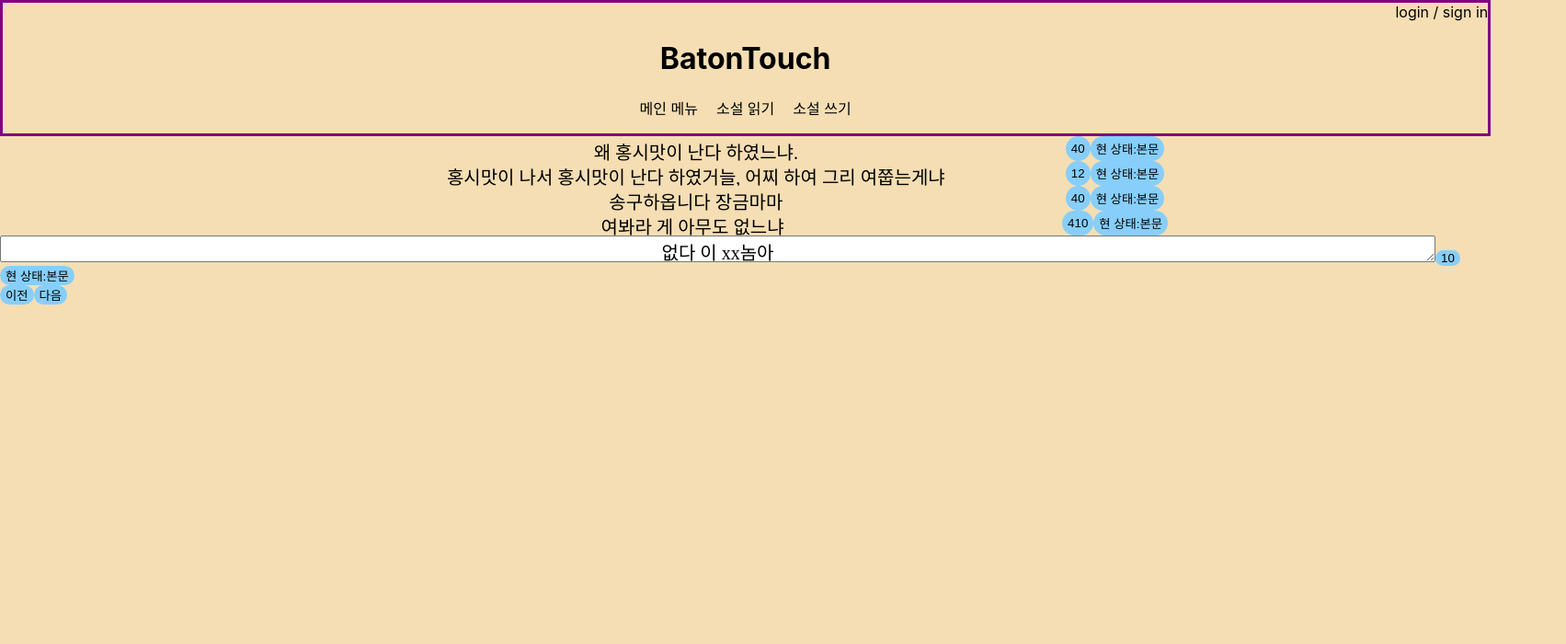
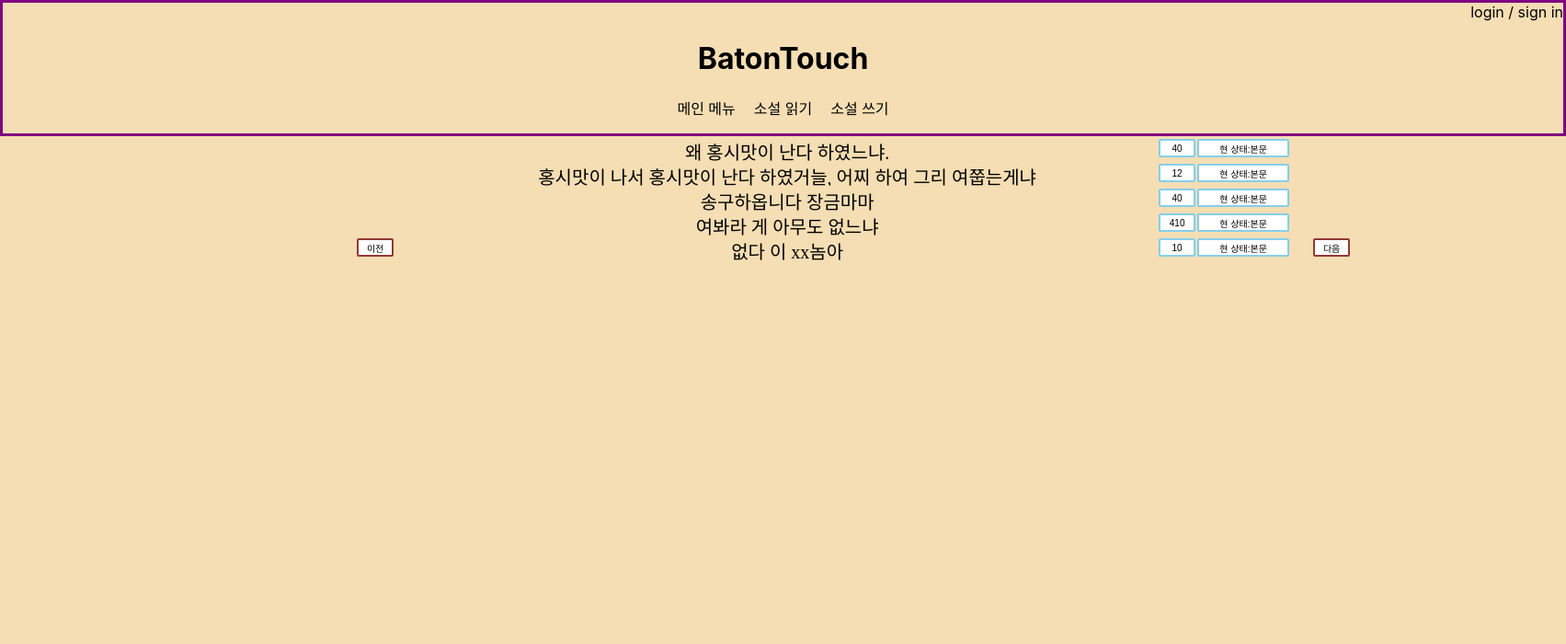
Before and after one commit to hagukin/BatonTouch, a React (Create React App) app in the folder 프론트엔드/프로토타입/my-app/: page /writeNovel in a window 1280 px wide. Shown: the top 700 px of the page at 92% size, 1703 px wide, since content can reach past the window. Built offline with nearby package versions, Linux system fonts and the light colour scheme.

Commit message:
css 추가, className과 id 다소 변경과 추가

```diff
--- a/프론트엔드/프로토타입/my-app/src/App.css
+++ b/프론트엔드/프로토타입/my-app/src/App.css
@@ -29,6 +29,20 @@ textarea {
   text-align: center;
 }
 
+button {
+  background-color: lightskyblue;
+  border-radius: 2px;
+  border: none;
+}
+
+.ShowNovel{
+  margin-left: 9%;
+}
+
+.VoteNovel{
+  margin-left: 9%;
+}
+
 .grid_container {
   height: 100%;
   display: grid;
@@ -49,7 +63,7 @@ textarea {
   display: flex;
   flex-flow: row nowrap;
   justify-content: center;
-  align-items: stretch;
+  align-items: center;
 }
 
 .comment_wrapper textarea {
@@ -63,18 +77,70 @@ textarea {
   display: flex;
   flex-flow: row nowrap;
   justify-content: center;
-  align-items: stretch;
+  align-items: center;
 }
 
 .user_comment_wrapper textarea {
-  flex-basis: 700px;
+  flex-basis: 800px;
   resize: none;
+  background-color: transparent;
+  border: none;
 }
 
-button {
-  background-color: lightskyblue;
-  border-radius: 15px;
+.recomm_btn{
+  font-size: 10px;
+  height: 20px;
+  width: 40px;
+  background-color: white;
+  border: solid  2px skyblue;
+  margin: 0 2px;
+}
+
+.change_write_mode_btn{
+  width: 100px;
+  font-size: 10px;
+  height: 20px;
+  background-color: white;
+  border: solid 2px skyblue;
+}
+
+.vote_novel_wrapper{
+  display: flex;
+  flex-flow: row nowrap;
+  justify-content: center;
+  align-items: center;
+  width: 1000px;
+}
+
+.vote_novel_wrapper textarea{
+  flex-basis: 800px;
+  resize: none;
+  background-color: transparent;
   border: none;
+}
+
+.vote_novel_tool_wrapper{
+  display: flex;
+  flex-flow: row nowrap;
+  justify-content: center;
+  align-items: center;
+}
+
+.search_cbox_btn{
+  font-size: 10px;
+  width: 40px;
+  height: 20px;
+  background-color: white;
+  border: solid 2px rgb(146, 55, 55);
+}
+
+#user_confirm_btn{
+  font-size: 10px;
+  height: 20px;
+  width: 40px;
+  background-color: white;
+  border: solid  2px skyblue;
+  margin: 0 2px;
 }
 
 #about {
--- a/프론트엔드/프로토타입/my-app/src/components/Novel/cbox_list.js
+++ b/프론트엔드/프로토타입/my-app/src/components/Novel/cbox_list.js
@@ -27,7 +27,7 @@ class CboxList extends Component {
       CboxList.push(<Cbox key={this.state.cboxContents[i].id} Main={this.state.cboxContents[i].writeMain} Cmt={this.state.cboxContents[i].writeCmt} Recomm={this.state.cboxContents[i].recomm} cols={this.props.cols} rows={this.props.rows}></Cbox>);
     }
 
-    return <div className="hhahh">{CboxList}</div>;
+    return <div>{CboxList}</div>;
   }
 }
 
--- a/프론트엔드/프로토타입/my-app/src/components/Novel/simple_cbox.js
+++ b/프론트엔드/프로토타입/my-app/src/components/Novel/simple_cbox.js
@@ -37,8 +37,8 @@ class Cbox extends Component {
     return (
       <div className="comment_wrapper">
         <textarea value={TextValue} readOnly cols={this.props.cols} rows={this.props.rows}></textarea>
-        <button>{this.props.Recomm}</button>
-        <button onClick={this.btnCmtClick}>현 상태:{this.state.isCmtOn ? "주석" : "본문"}</button>
+        <button className="recomm_btn">{this.props.Recomm}</button>
+        <button className="change_write_mode_btn" onClick={this.btnCmtClick}>현 상태:{this.state.isCmtOn ? "주석" : "본문"}</button>
       </div>
     );
   }
--- a/프론트엔드/프로토타입/my-app/src/components/showNovel/showNovel.js
+++ b/프론트엔드/프로토타입/my-app/src/components/showNovel/showNovel.js
@@ -15,7 +15,7 @@ class ShowNovel extends Component {
   }
   render() {
     return (
-      <div>
+      <div className="ShowNovel">
         <Novel cols={this.state.cboxCols} rows={this.state.cboxRows}></Novel>
         <UCbox
           mainData={userData.mainValue}
@@ -38,30 +38,6 @@ class ShowNovel extends Component {
       </div>
     );
   }
-  // return (
-  //   <div className="NovelArea_wrapper">
-  //     <CboxList initialContent={formalList} cboxOnPage={formalList.length} cols={this.state.cboxCols} rows={this.state.cboxRows}></CboxList>
-  //     <UCbox
-  //       mainData={userData.mainValue}
-  //       cmtData={userData.cmtValue}
-  //       rows={this.state.cboxRows}
-  //       cols={this.state.cboxCols}
-  //       btnMode={this.state.userMode}
-  //       onSubmit={function () {
-  //         if (this.state.userMode === "확인") {
-  //           this.setState({
-  //             userMode: "수정",
-  //           });
-  //         } else {
-  //           this.setState({
-  //             userMode: "확인",
-  //           });
-  //         }
-  //       }.bind(this)}
-  //     ></UCbox>
-  //   </div>
-  // );
-  //   }
 }
 
 export default ShowNovel;
--- a/프론트엔드/프로토타입/my-app/src/components/showNovel/user_cbox.js
+++ b/프론트엔드/프로토타입/my-app/src/components/showNovel/user_cbox.js
@@ -54,8 +54,8 @@ class UCbox extends Component {
     return (
       <div className="user_comment_wrapper">
         {cboxText}
-        <button onClick={this.handleSubmit}>{this.props.btnMode}</button>
-        <button onClick={this.btnCmtClick}>현 상태:{this.state.isCmtOn ? "주석" : "본문"}</button>
+        <button id="user_confirm_btn" onClick={this.handleSubmit}>{this.props.btnMode}</button>
+        <button className="change_write_mode_btn" onClick={this.btnCmtClick}>현 상태:{this.state.isCmtOn ? "주석" : "본문"}</button>
       </div>
     );
   }
--- a/프론트엔드/프로토타입/my-app/src/components/voteNovel/cbox_list.js
+++ b/프론트엔드/프로토타입/my-app/src/components/voteNovel/cbox_list.js
@@ -92,10 +92,10 @@ class CboxList extends Component{
                 }.bind(this)}></Cbox>);
         }
         return(
-            <div>
+            <div className="vote_novel_tool_wrapper">
+                <button className="search_cbox_btn" onClick={this.onBtnPrevClick}>이전</button>
                 {CboxList}
-                <button onClick={this.onBtnPrevClick}>이전</button>
-                <button onClick={this.onBtnNextClick}>다음</button>
+                <button className="search_cbox_btn" onClick={this.onBtnNextClick}>다음</button>
             </div>
         );
     }
--- a/프론트엔드/프로토타입/my-app/src/components/voteNovel/simple_cbox.js
+++ b/프론트엔드/프로토타입/my-app/src/components/voteNovel/simple_cbox.js
@@ -41,12 +41,12 @@ class Cbox extends Component{
             TextValue = this.state.cmtValue;
         }
         return(
-            <div>
+            <div className="vote_novel_wrapper">
                 <textarea value={TextValue} readOnly rows={this.props.rows} cols={this.props.cols}></textarea>
-                <button onClick={function(event){
+                <button className="recomm_btn" onClick={function(event){
                     this.props.onRecommClick(this.props.id);
                 }.bind(this)}>{this.props.Recomm}</button>
-                <button onClick={this.btnCmtClick}>현 상태:{this.state.isCmtOn ? '주석' : '본문'}</button>
+                <button className="change_write_mode_btn" onClick={this.btnCmtClick}>현 상태:{this.state.isCmtOn ? '주석' : '본문'}</button>
             </div>
         );
     }
--- a/프론트엔드/프로토타입/my-app/src/components/voteNovel/voteNovel.js
+++ b/프론트엔드/프로토타입/my-app/src/components/voteNovel/voteNovel.js
@@ -1,9 +1,9 @@
 import React, { Component } from "react";
 import CboxList from "./cbox_list";
+import Novel from "../Novel/Novel";
 
 // json data
 import cbox_list_data from "../../data/cbox_list.json";
-import Novel from "../Novel/Novel";
 
 class VoteNovel extends Component {
   constructor(props) {
@@ -27,7 +27,7 @@ class VoteNovel extends Component {
 
 
     return (
-      <div>
+      <div className="VoteNovel">
         <Novel rows={this.state.rows} cols={this.state.cols}></Novel>
         <CboxList
           cboxListMaxIdx={this.state.sample_cbox_list.length - 1}
```
Also changed, not shown: 1 other file (tests, documents, lock files or other folders).
